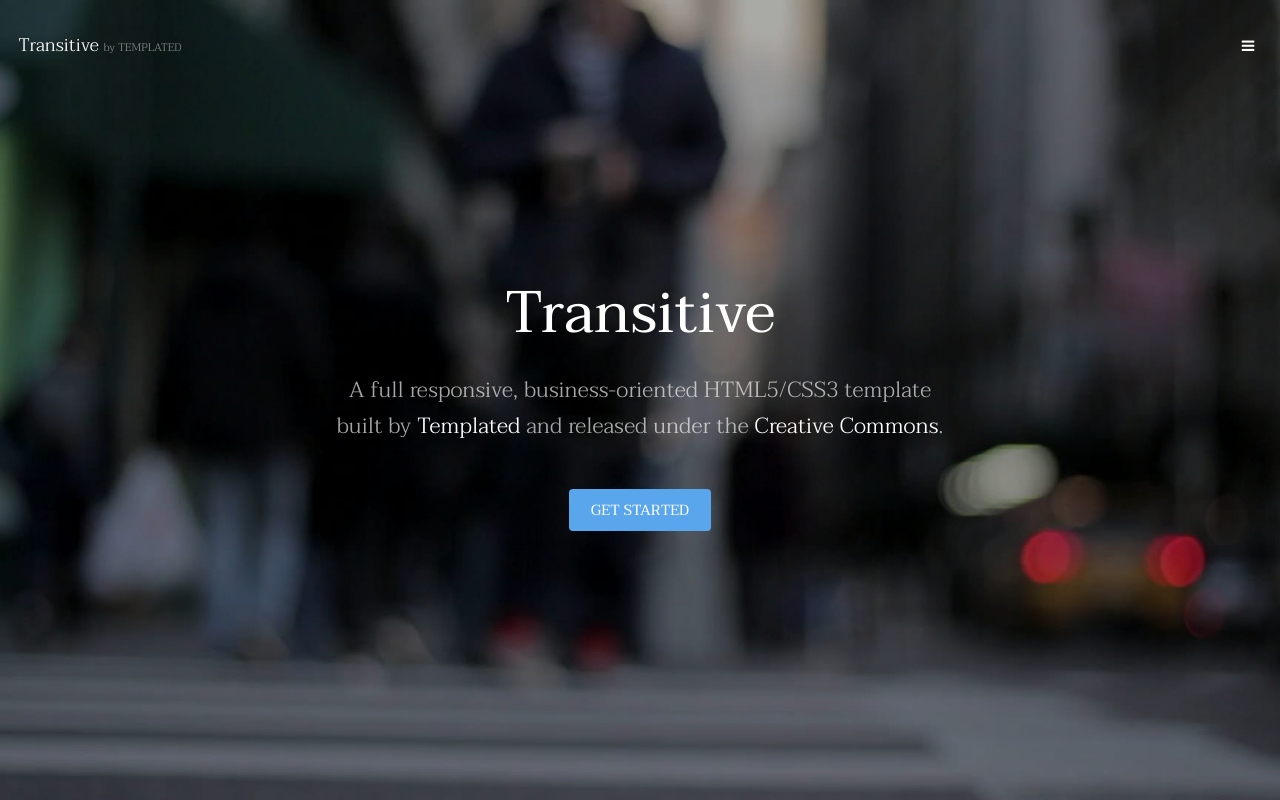
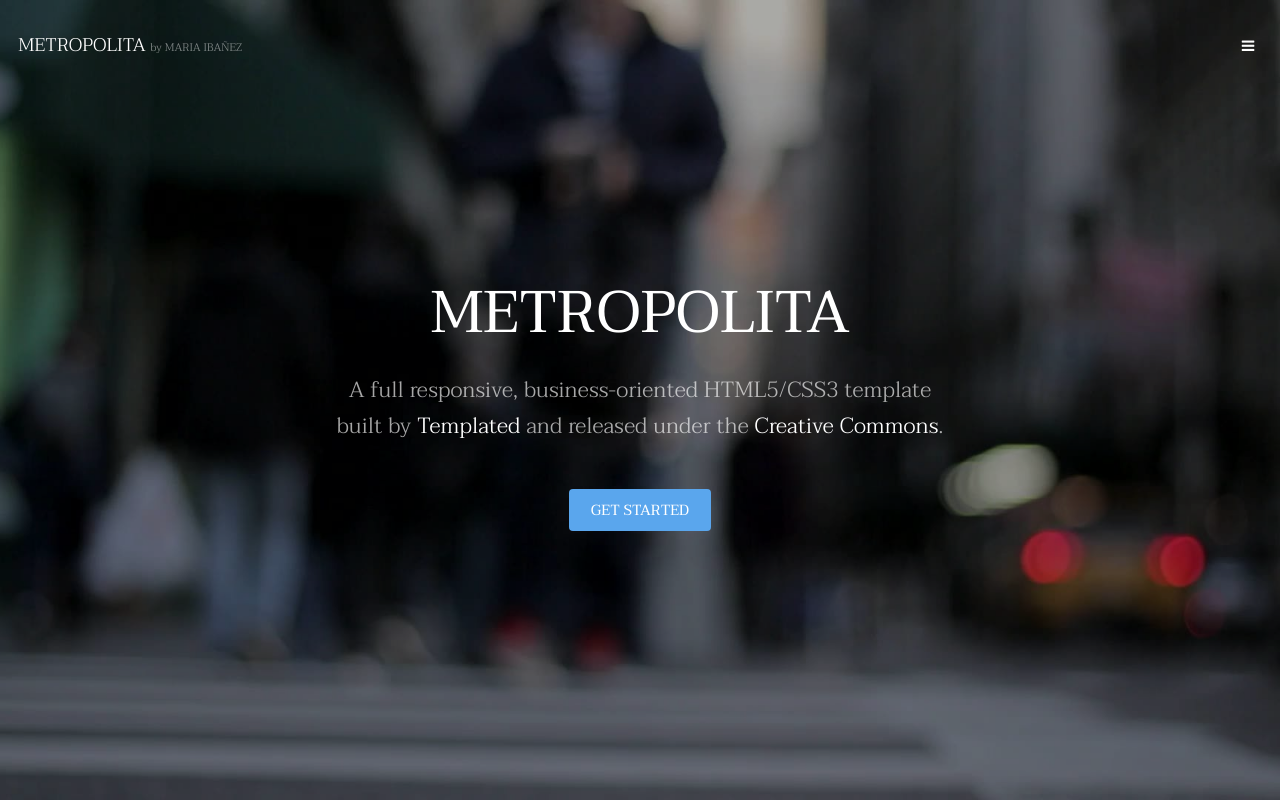
Before and after one commit to mari-pin/04_REP_METROPOLITA, a plain HTML site: page index.html in a window 1280 px wide. Shown: the top 800 px of the page. Drawn offline with Linux system fonts and the light colour scheme.

Commit message:
cambios poratada por maria

```diff
--- a/index.html
+++ b/index.html
@@ -6,7 +6,7 @@
 -->
 <html>
 	<head>
-		<title>Transitive by TEMPLATED</title>
+		<title>METROPOLITA</title>
 		<meta charset="utf-8" />
 		<meta name="viewport" content="width=device-width, initial-scale=1" />
 		<link rel="stylesheet" href="assets/css/main.css" />
@@ -15,7 +15,7 @@
 
 		<!-- Header -->
 			<header id="header" class="alt">
-				<div class="logo"><a href="index.html">Transitive <span>by TEMPLATED</span></a></div>
+				<div class="logo"><a href="index.html">METROPOLITA <span>by MARIA IBAÑEZ</span></a></div>
 				<a href="#menu" class="toggle"><span>Menu</span></a>
 			</header>
 
@@ -36,7 +36,7 @@
 		-->
 			<section id="banner" data-video="images/banner">
 				<div class="inner">
-					<h1>Transitive</h1>
+					<h1>METROPOLITA</h1>
 					<p>A full responsive, business-oriented HTML5/CSS3 template<br />
 					built by <a href="https://templated.co/">Templated</a> and released under the <a href="https://templated.co/license">Creative Commons</a>.</p>
 					<a href="#one" class="button special scrolly">Get Started</a>
```
Also changed, not shown: 2 other files.
